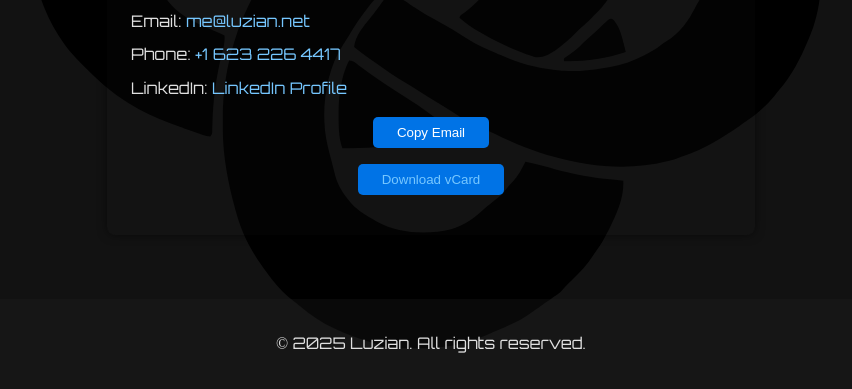
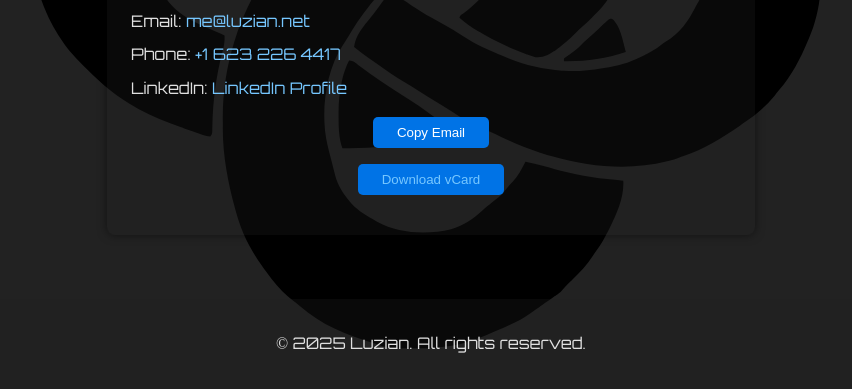
Before and after one commit to LuzianMe/luzian.net, a plain HTML site: page contact/index.html in a window 1280 px wide. Shown: the part 467-856 px from the top of the page, without its empty margins (209-1061 px from the left). Drawn offline with Linux system fonts and the light colour scheme.

Commit message:
Update style.css

```diff
--- a/contact/style.css
+++ b/contact/style.css
@@ -3,7 +3,7 @@ body {
   line-height: 1.6;
   margin: 0;
   padding: 0;
-  background: rgba(18, 18, 18, 1);
+  background: rgba(18, 18, 18, 0.93);
   color: #e0e0e0; /* Light gray text for readability */
 
   background-image: url('/contact/bg_ouro.svg'); /* Path to your logo */
@@ -15,7 +15,7 @@ body {
 header {
   text-align: center;
   width: 100%;
-  background: rgba(31, 31, 31, 0.60); /* Dark background with 80% opacity */
+  background: rgba(31, 31, 31, 0.3); /* Dark background with 80% opacity */
   color: #e0e0e0; /* Light text */
   padding: 2rem 0;
 }
@@ -33,7 +33,7 @@ main {
 }
 
 #contact {
-  background: rgba(31, 31, 31, 0.1); /* Dark background with 80% opacity */
+  background: rgba(31, 31, 31, 0.3); /* Dark background with 80% opacity */
   padding: 1.5rem;
   margin: 2rem auto;
   border-radius: 8px;
```
